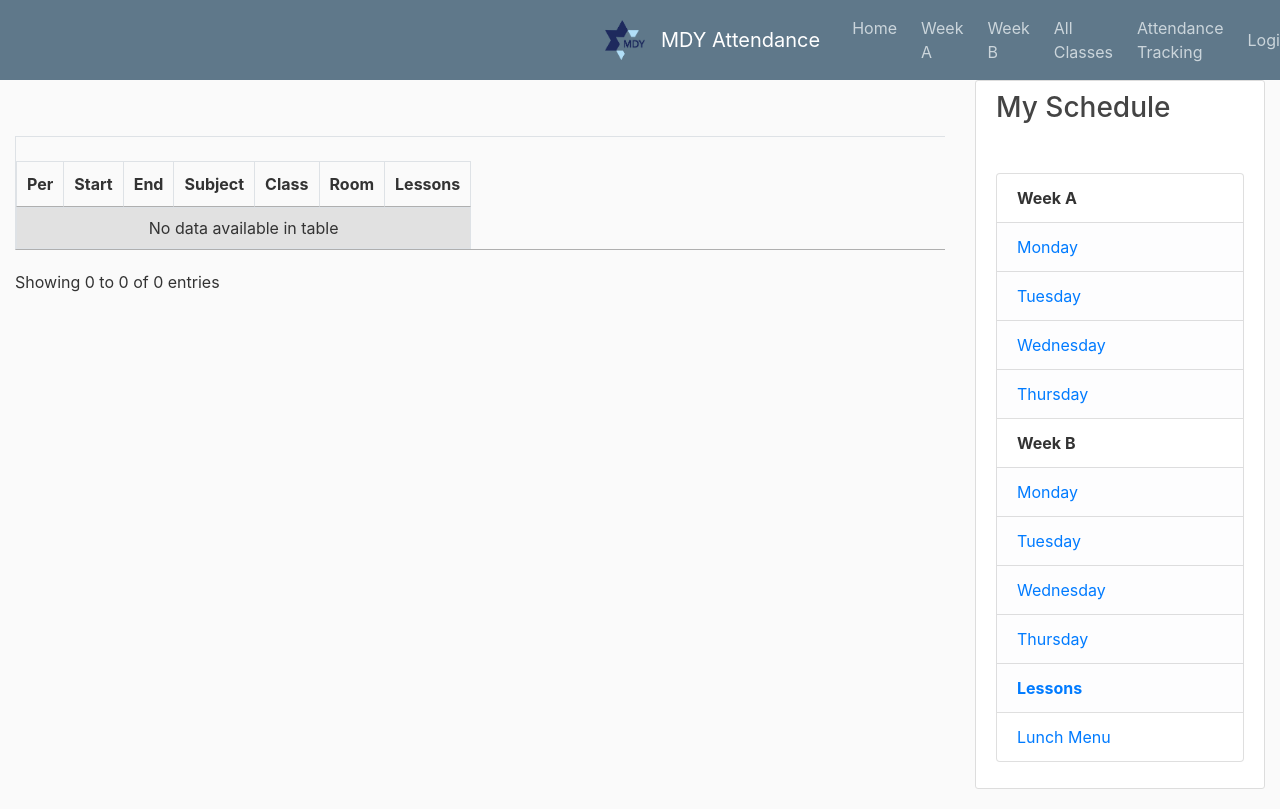
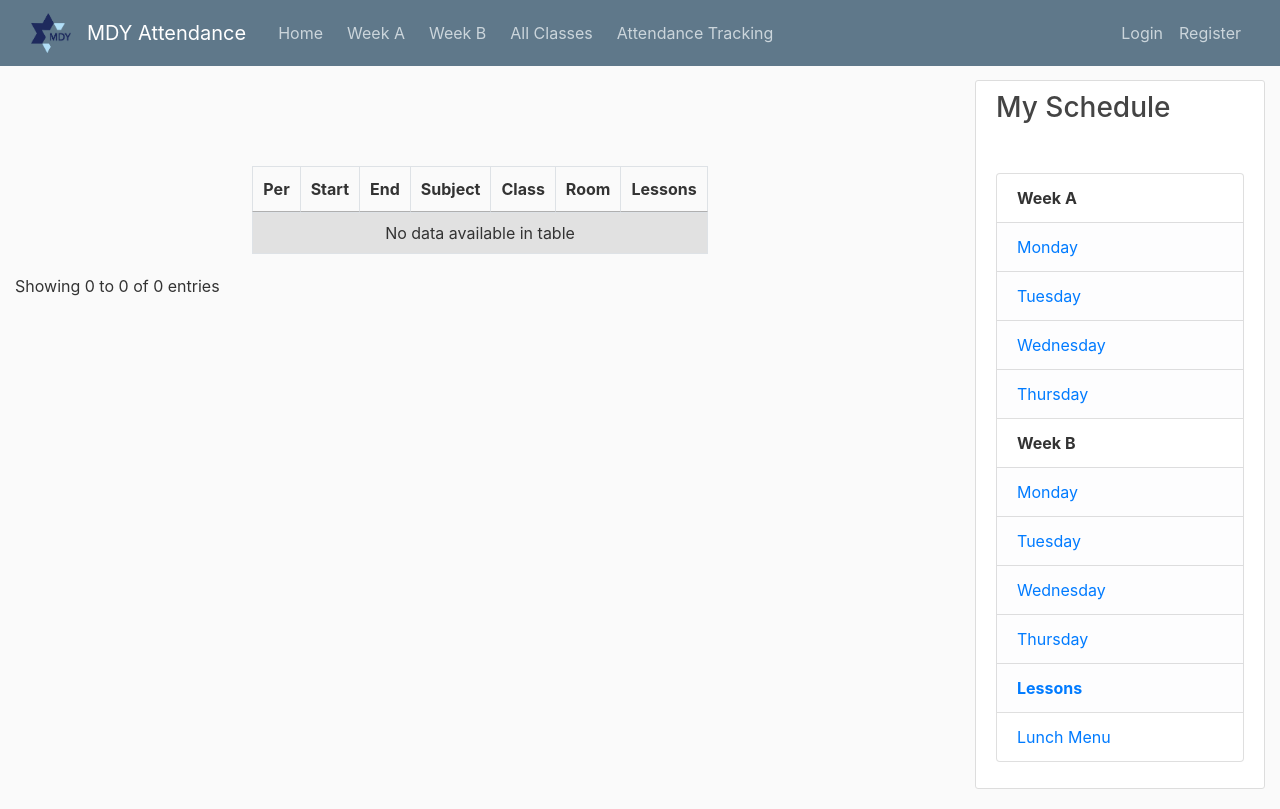
Before and after one commit to rachelf21/school_scheduling_app, a Flask app: page /schedule/1 in a window 1280 px wide. Run offline with Flask 2, Linux system fonts and the light colour scheme; data that the repository does not hold is empty; parts of the project's set-up code (start-up, migrations or seed data) failed here and were passed over; some libraries are stand-ins or nearby versions.

Commit message:
centered schedule

```diff
--- a/app/templates/base.html
+++ b/app/templates/base.html
@@ -32,7 +32,7 @@
 <body>
     <header class="site-header">
       <nav class="navbar navbar-expand-md navbar-dark bg-steel fixed-top">
-        <div class="container">
+        <div class="container-fluid">
           <a class="navbar-brand" href="/">
             <img src="{{url_for('static', filename='img/mdy_logo.png')}}" width="40" height="40" alt="" />
           </a>
@@ -57,10 +57,11 @@
         </div>
       </nav>
     </header>
-    <main role="main" class="container-fluid">
+    <main role="main"  class="container-fluid">
       <!--style="margin: 0 auto; width: 75% !important"-->
-      <div class="row">
-        <div class="col-md-9" style="border: 0px solid red;">
+
+      <div class="row" style="border: 0px solid blue;">
+        <div class="col-md-9" style="border: 0px solid red;"  class="d-flex justify-content-center">
           {% with messages = get_flashed_messages(with_categories=true) %}
             {% if messages %}
               {% for category, message in messages %}
@@ -98,8 +99,5 @@
 
       </div>
     </main>
-
-
-
   </body>
 </html>
--- a/app/templates/schedule.html
+++ b/app/templates/schedule.html
@@ -1,9 +1,12 @@
 {% extends "base.html" %} {% block content %}
 
-<h1 class="mt-4 pt-4 text-center">{{title}}</h1>
+<h1 class="mt-4 pt-4 text-center" >{{title}}</h1>
+
+<div class="table-responsive">
 <table
   id="myTable"
-  class="table mx-auto w-auto table-striped table-hover table-bordered text-center mt-4 pt-4 table-responsive"
+  class="table mx-auto  table-striped table-hover table-bordered text-center mt-4 pt-4  w-auto table-fixed  "
+  style="border:0px solid green; width:auto; margin: 0px auto"
 >
   <thead>
     <th>Per</th>
@@ -90,9 +93,9 @@
                 </td>
               </tr>
               {%endfor%}
-            </tbody>
-          </table>
-
+  </tbody>
+  </table>
+</div>
           <script>
             $("#myTable").DataTable({
               //pageLength: 20,
@@ -116,7 +119,5 @@
 </script> -->
 
         {% endblock content %}
-      </td>
-    </tr>
-  </tbody>
-</table>
+
+</div>
```
